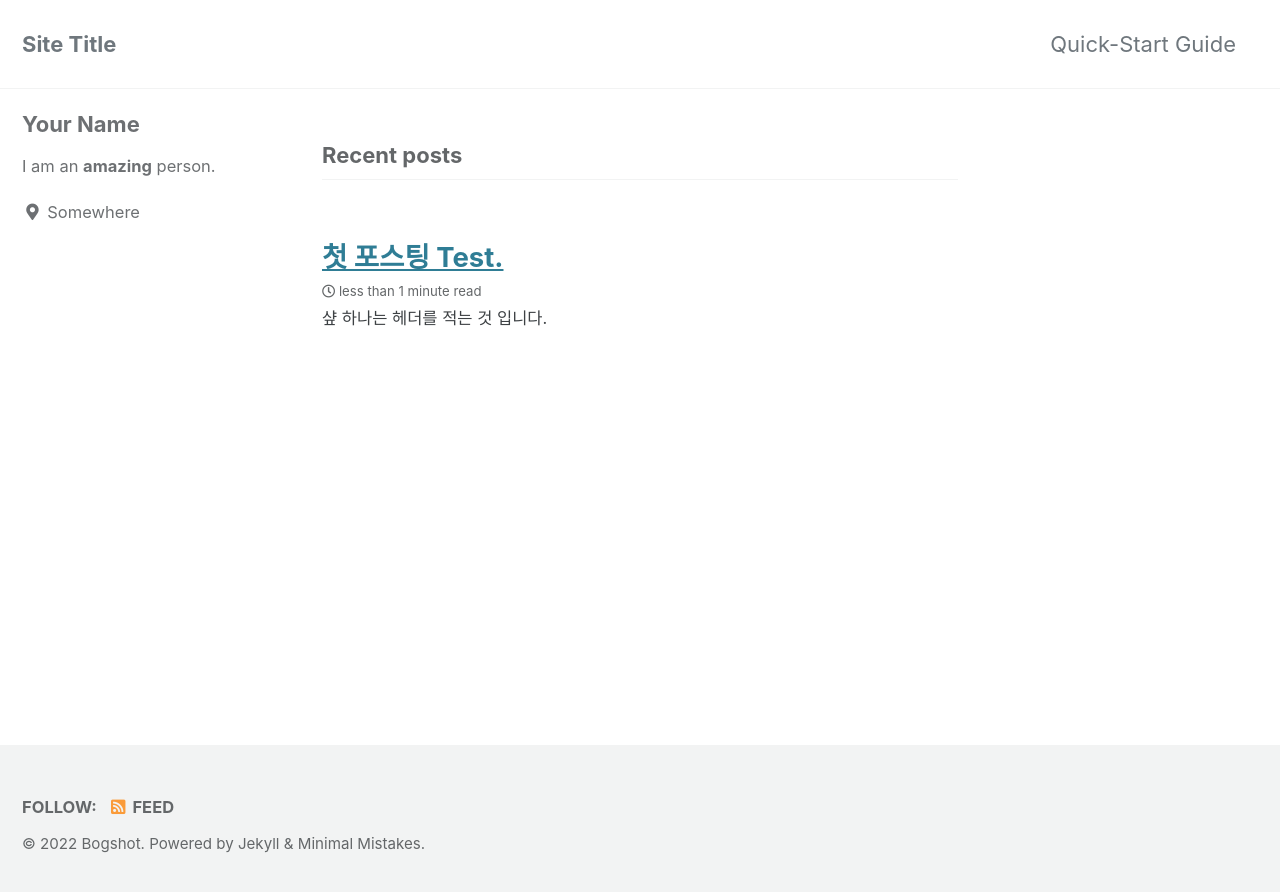
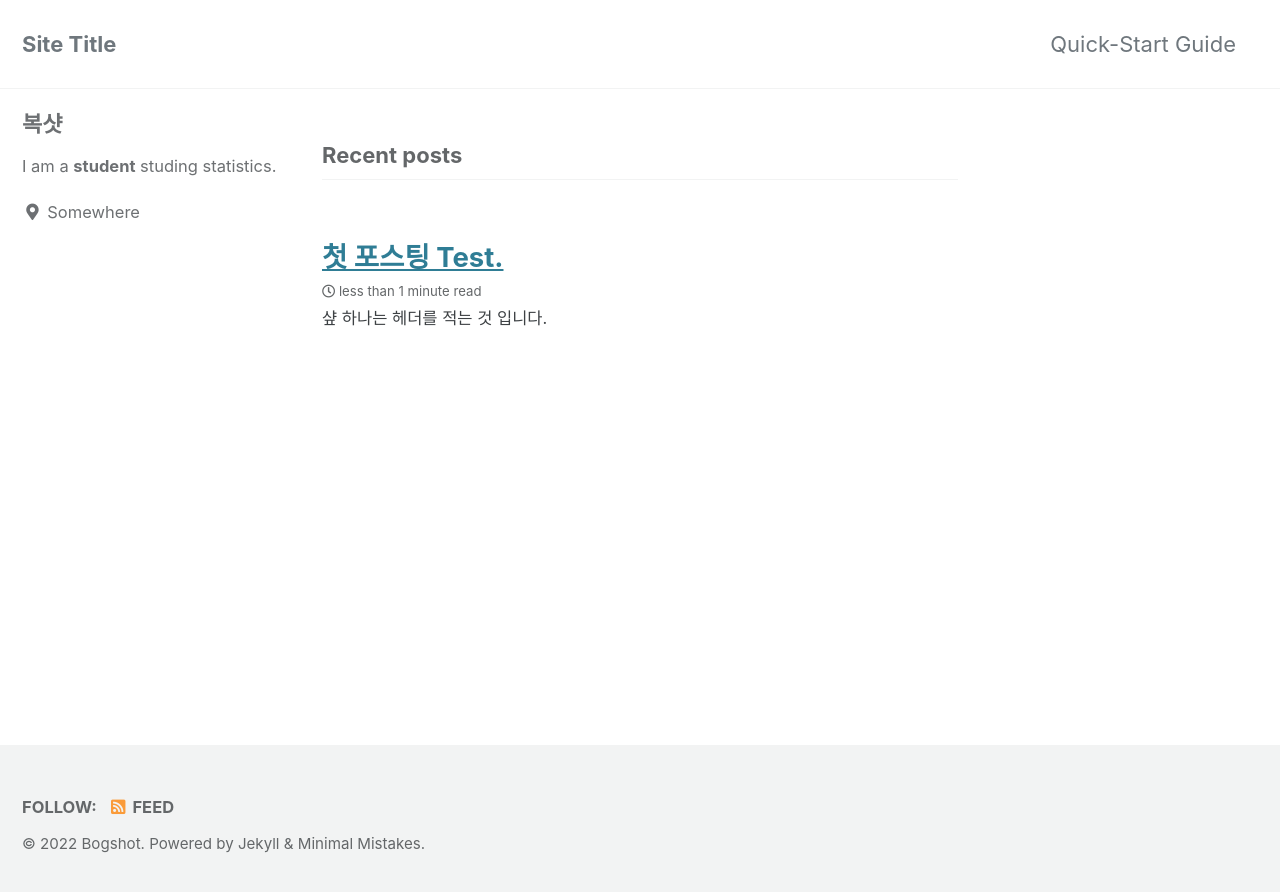
Before and after one commit to Bogshot/bogshot.github.io, a Jekyll site: the page built from index.html, in a window 1280 px wide. Shown: the top 892 px of the page. Built offline with Jekyll 4.4.1, drawn with Linux system fonts in a browser that asks for light colours; cached includes are drawn as plain includes; the list of posts is cut into pages by our own code.

Commit message:
Update _config.yml

```diff
--- a/_config.yml
+++ b/_config.yml
@@ -20,7 +20,7 @@ title                    : "Site Title"
 title_separator          : "-"
 subtitle                 : # site tagline that appears below site title in masthead
 name                     : "Bogshot"
-description              : "Statistics"
+description              : "It's my books"
 url                      : "https://bogshot.github.io"
 baseurl                  : # the subpath of your site, e.g. "/blog"
 repository               : # GitHub username/repo-name e.g. "mmistakes/minimal-mistakes"
@@ -102,9 +102,9 @@ analytics:
 
 # Site Author
 author:
-  name             : "Your Name"
+  name             : "복샷"
   avatar           : # path of avatar image, e.g. "/assets/images/bio-photo.jpg"
-  bio              : "I am an **amazing** person."
+  bio              : "I am a **student** studing statistics."
   location         : "Somewhere"
   email            :
   links:
```
